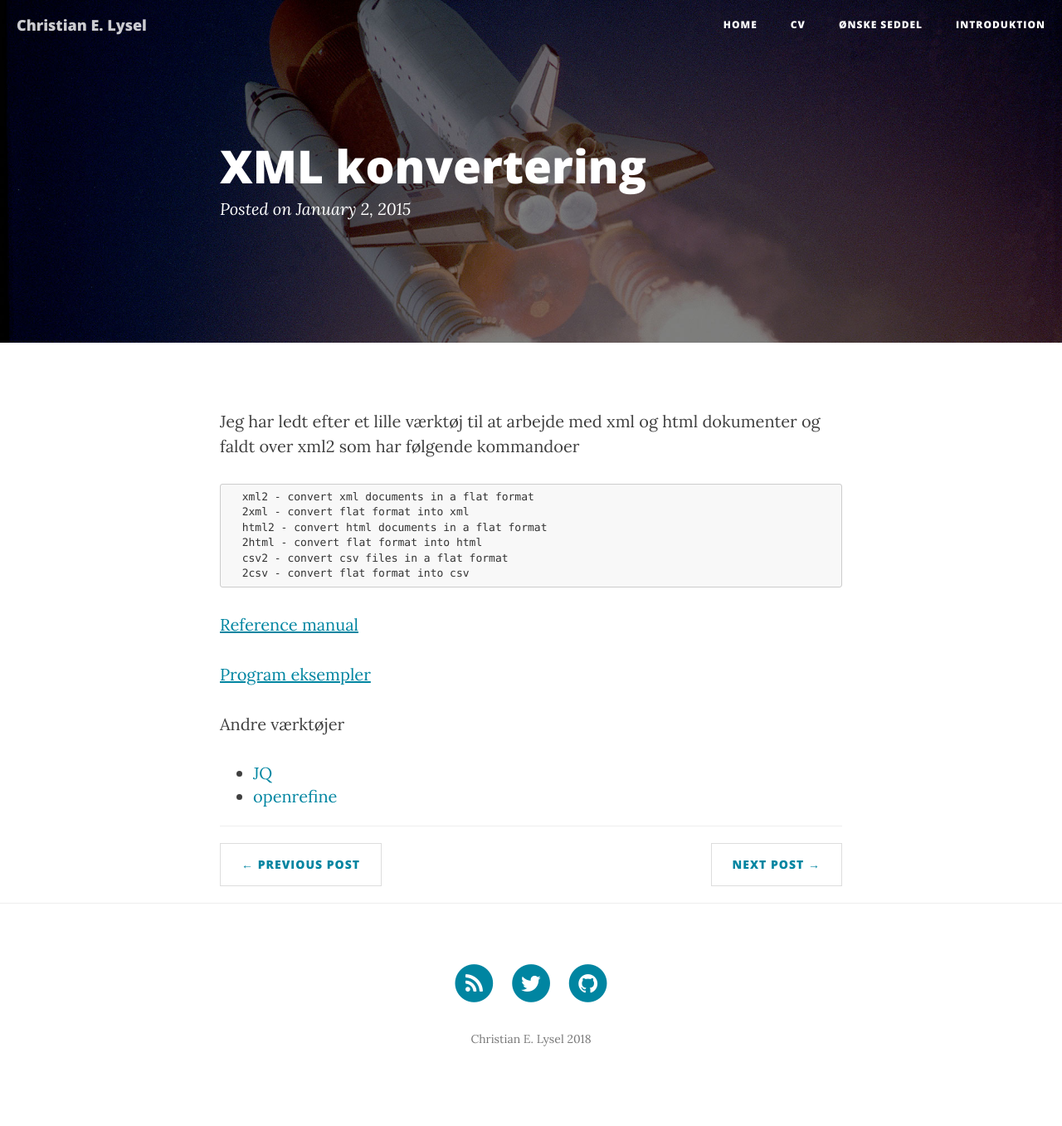
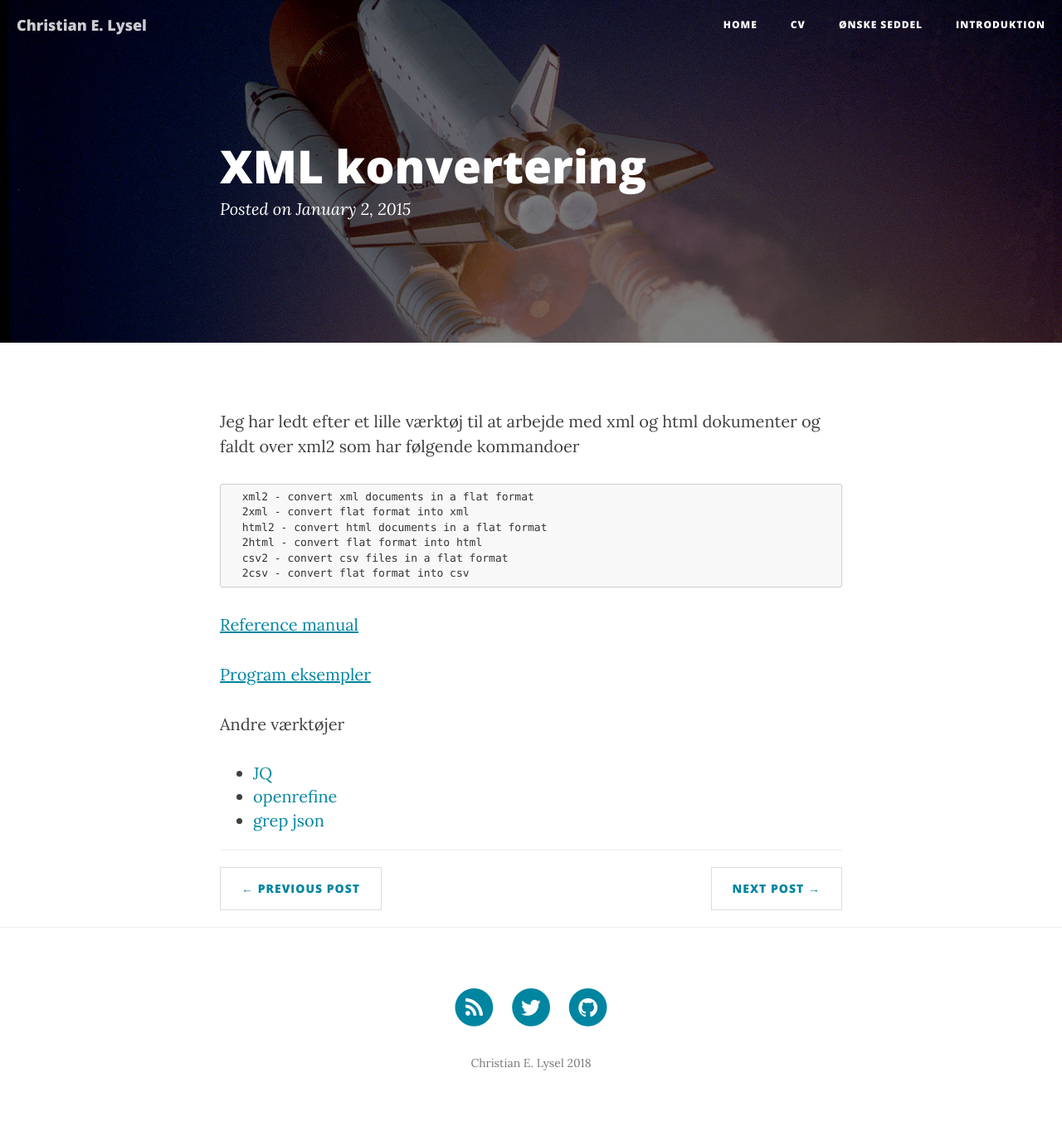
Before and after one commit to clysel/christian.lysel.net, a Jekyll site: the page built from _posts/2015-01-02-xml-konvertering.markdown, in a window 1280 px wide. Shown: the whole page at 83% size. Built offline with Jekyll 4.4.1, drawn with Linux system fonts in a browser that asks for light colours; nearby versions of some CDN libraries; before the commit the page ends 1328 px from its top, so only the background shows below that.

Commit message:
Update 2015-01-02-xml-konvertering.markdown

```diff
--- a/_posts/2015-01-02-xml-konvertering.markdown
+++ b/_posts/2015-01-02-xml-konvertering.markdown
@@ -20,3 +20,4 @@ Andre værktøjer
 
  * [JQ](http://stedolan.github.io/jq/)
  * [openrefine](http://openrefine.org/index.html)
+ * [grep json](https://github.com/tomnomnom/gron/blob/master/README.mkd)
```
